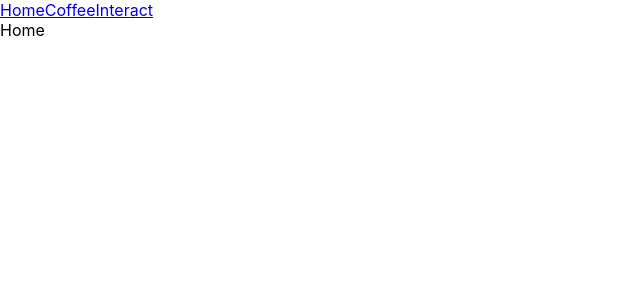
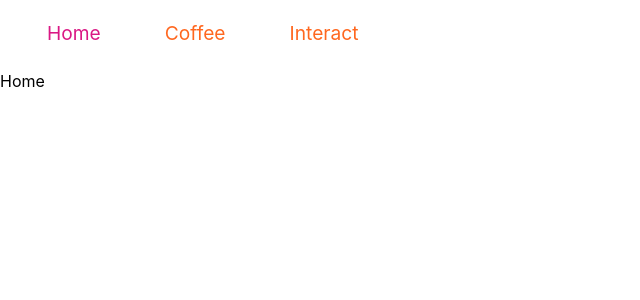
Before and after one commit to jcollinc/Study-Room, a React (Create React App) app in the folder our-project/: page / in a window 1280 px wide. Shown: the top 300 px of the page, without its empty margins (0-640 px from the left). Built offline with nearby package versions, Linux system fonts and the light colour scheme.

Commit message:
Dunkin color nav

```diff
--- a/our-project/src/components/App.js
+++ b/our-project/src/components/App.js
@@ -19,6 +19,7 @@ function App() {
         <Route path="/interact">
           <Interact />
         </Route>
+
       </Switch>
     </div>
   );
--- a/our-project/src/components/NavBar.js
+++ b/our-project/src/components/NavBar.js
@@ -6,7 +6,7 @@ import { NavLink } from 'react-router-dom'
 function NavBar() {
   return (
     <nav>
-      <NavLink to="/">Home</NavLink>
+      <NavLink exact to="/">Home</NavLink>
       <NavLink to="/coffee">Coffee</NavLink>
       <NavLink to="/interact">Interact</NavLink>
     </nav>
--- a/our-project/src/index.css
+++ b/our-project/src/index.css
@@ -1,3 +1,5 @@
+
+
 body {
   margin: 0;
   font-family: -apple-system, BlinkMacSystemFont, 'Segoe UI', 'Roboto', 'Oxygen',
@@ -11,3 +13,33 @@ code {
   font-family: source-code-pro, Menlo, Monaco, Consolas, 'Courier New',
     monospace;
 }
+
+nav {
+  background-color: white;
+  /* position: fixed; */
+  padding: 5px 0px 10px 15px;
+}
+
+nav a {
+  display: inline-block;
+  margin: 1rem 2rem;
+  text-decoration: none;
+  font-size: 1.2em;
+  color: #FF671F;
+
+  transition: 0.1s;
+}
+
+nav a:hover {
+  color: #DA1884;
+  border-bottom: 2px solid #DA1884;
+}
+
+nav a:active {
+  color: #DA1884;
+  border-bottom: 2px solid ;
+}
+
+nav a.active {
+  color: #DA1884;
+}
```
